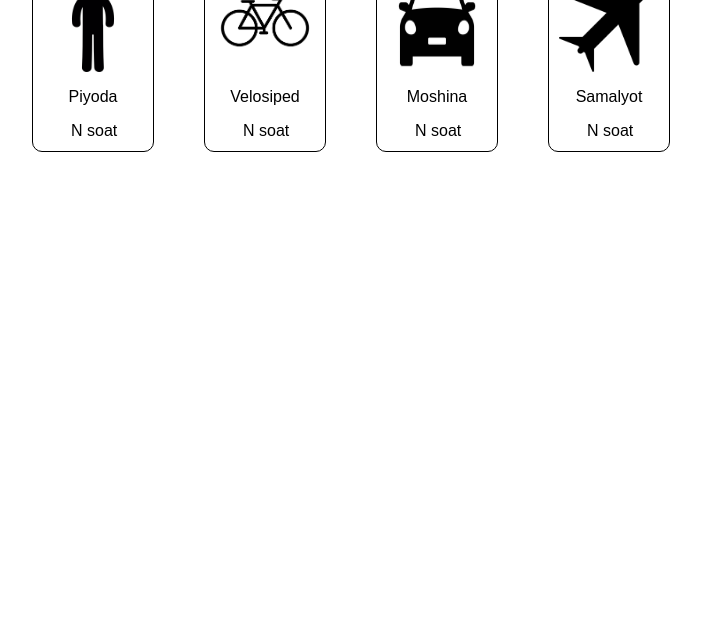
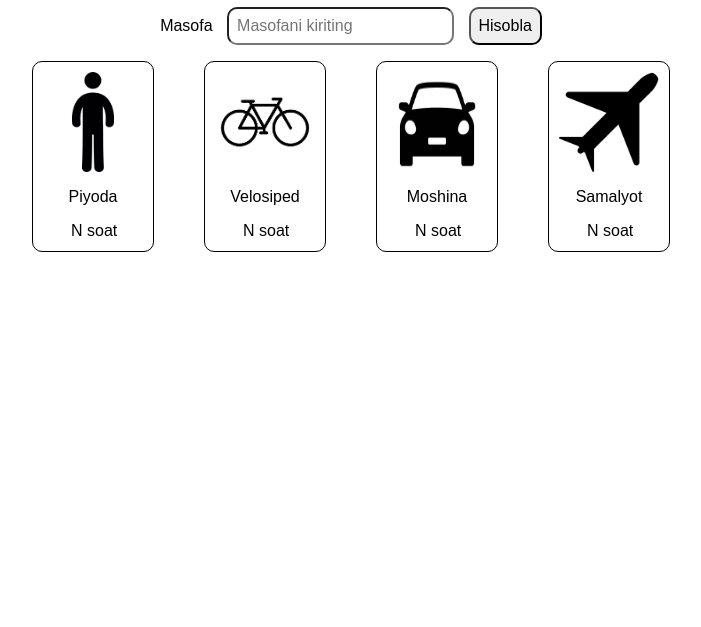
Before and after one commit to Sindarov-Mirmuhsin/hw-function, a plain HTML site: page index.html in a window 1280 px wide. Shown: the part 173-800 px from the top of the page, without its empty margins (289-990 px from the left). Drawn offline with Linux system fonts and the light colour scheme.

Commit message:
add new styles

```diff
--- a/scss/blocks/_header.scss
+++ b/scss/blocks/_header.scss
@@ -1,3 +1,7 @@
+.inner{
+  padding-top: 100px;
+}
+
 
 .form{
   display: flex;
```
Also changed, not shown: css/main.css, 1 other file.
